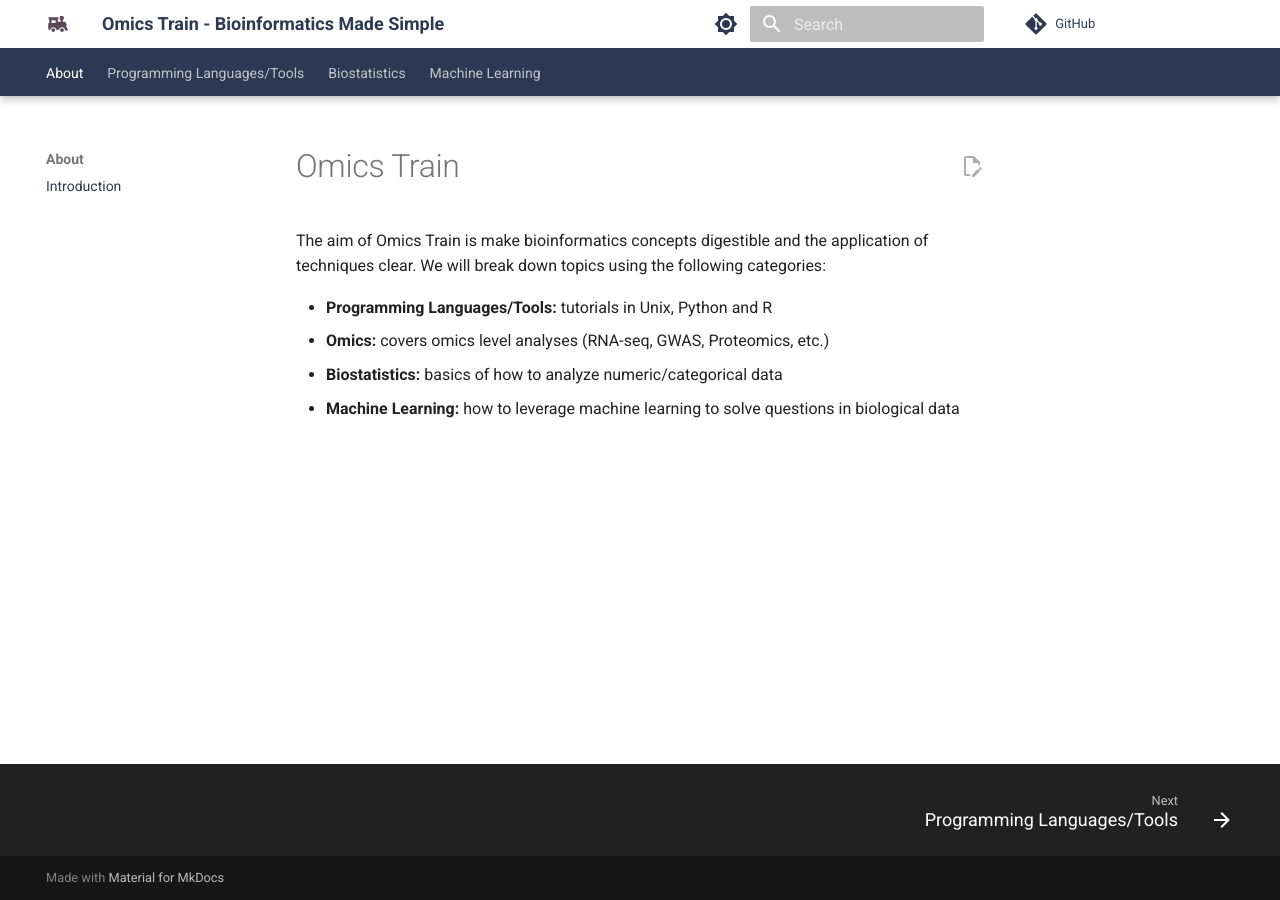
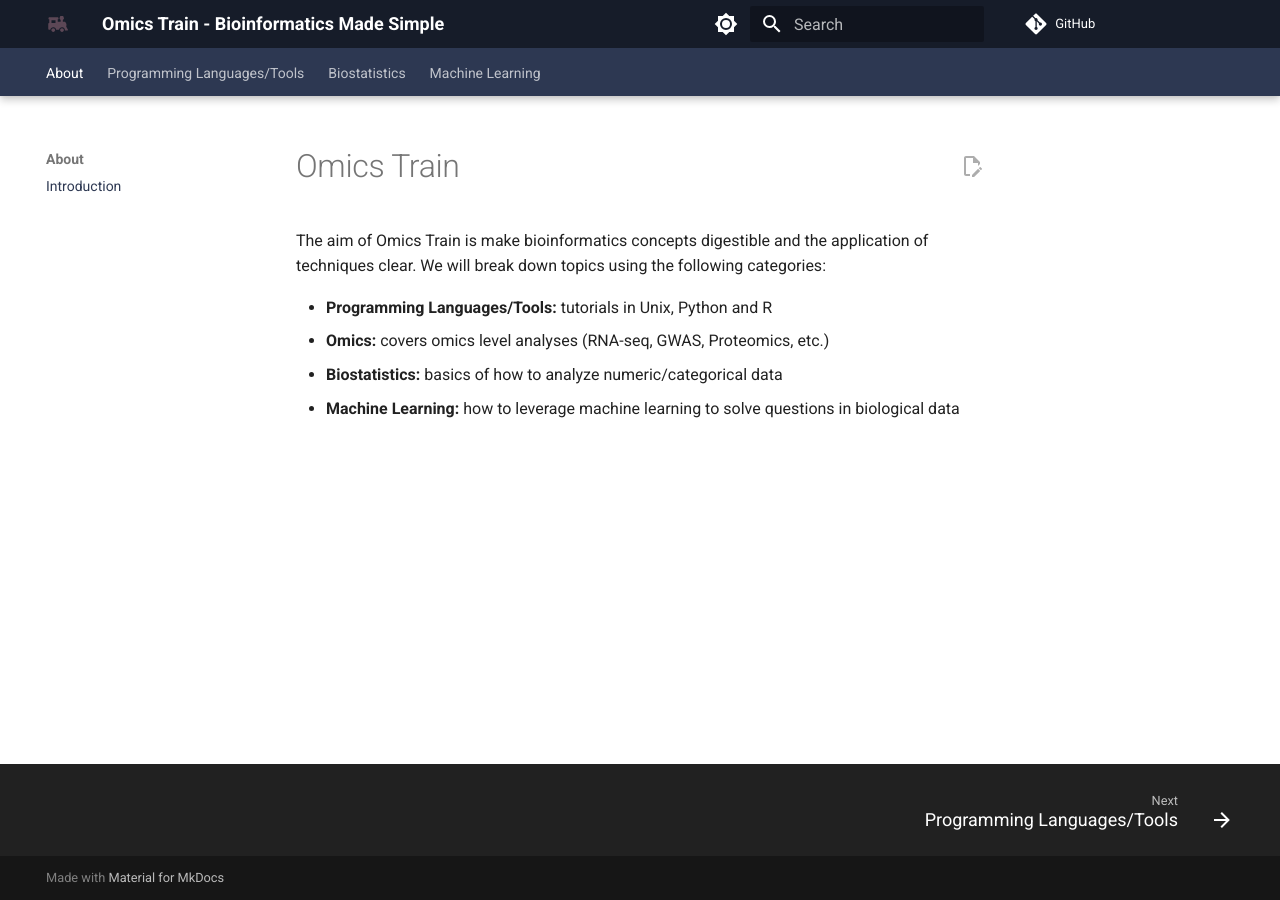
Before and after one commit to comp-tox-jhu/CompToxLab, an MkDocs documentation site: the page built from docs/index.md, in a window 1280 px wide. Built offline with MkDocs 1.6.1 and Material for MkDocs 9.7.7, drawn with Linux system fonts in a browser that asks for light colours; comment, search, counter and statistics services are not loaded.

Commit message:
Update extra.css

```diff
--- a/docs/stylesheets/extra.css
+++ b/docs/stylesheets/extra.css
@@ -3,8 +3,8 @@
 }
 
 .md-header{
-    background-color: white;
-    color: #2d3852;
+    background-color: #161c29;
+    color: white;
 }
 @font-face {
     font-weight: bold;
```
